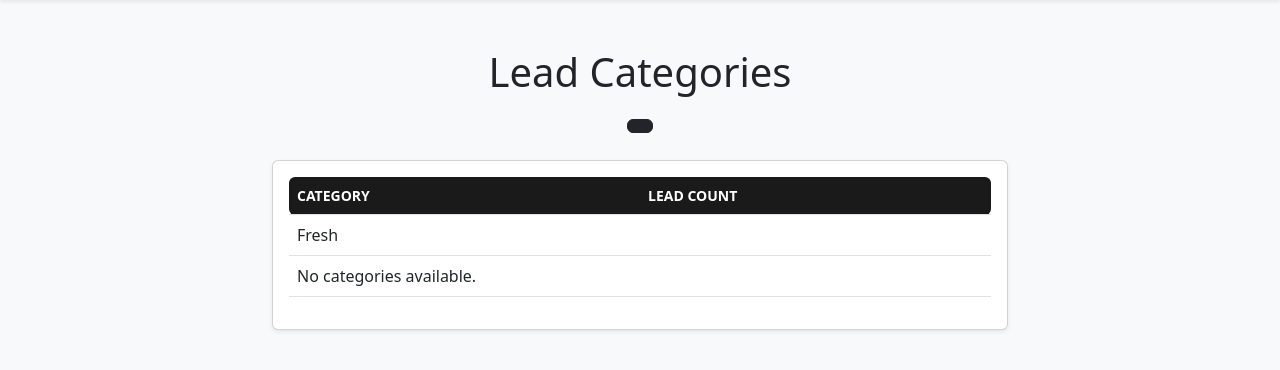
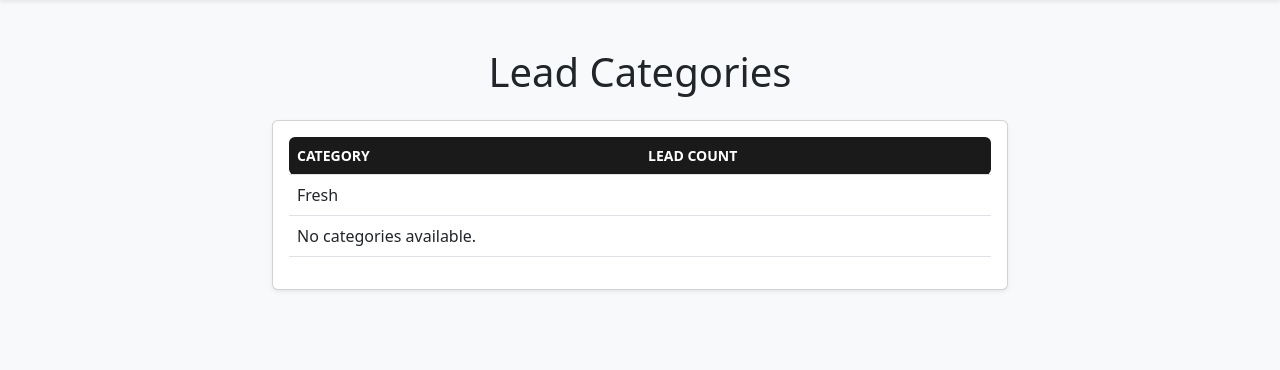
Before and after one commit to Eclipse8422/CRM_Project, a Django app: template leads/templates/leads/category_list.html in a window 1280 px wide. Shown: the part 76-446 px from the top of the page. Run offline with Django 5.2, Linux system fonts and the light colour scheme; the template is opened without the code that fills it, so the values that code supplies are empty; some libraries are stand-ins or nearby versions.

Commit message:
first commit

```diff
--- a/leads/templates/leads/category_list.html
+++ b/leads/templates/leads/category_list.html
@@ -6,8 +6,8 @@
             <div class="container">
                 <div class="text-center mb-4">
                     <h1 class="mb-3">Lead Categories</h1>
-                    <a href="{% url 'leads:category-create' %}" class="btn btn-dark">
                         {% if user.is_organisor %}
+                            <a href="{% url 'leads:category-create' %}" class="btn btn-dark">
                             <i class="bi bi-plus-circle me-2"></i>Create new category
                         {% endif %}
                     </a>
```
